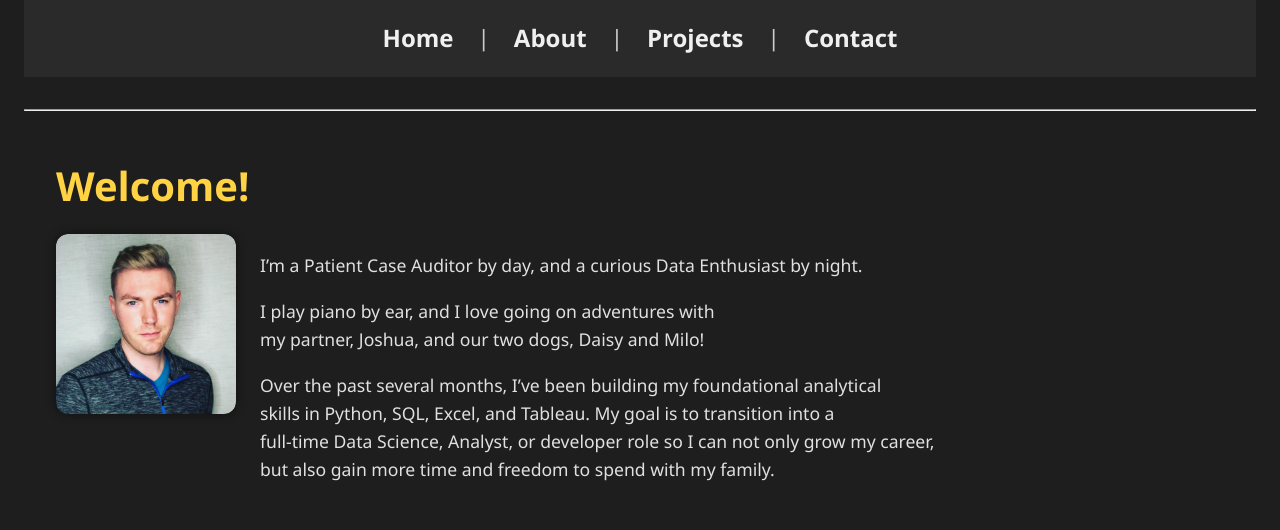
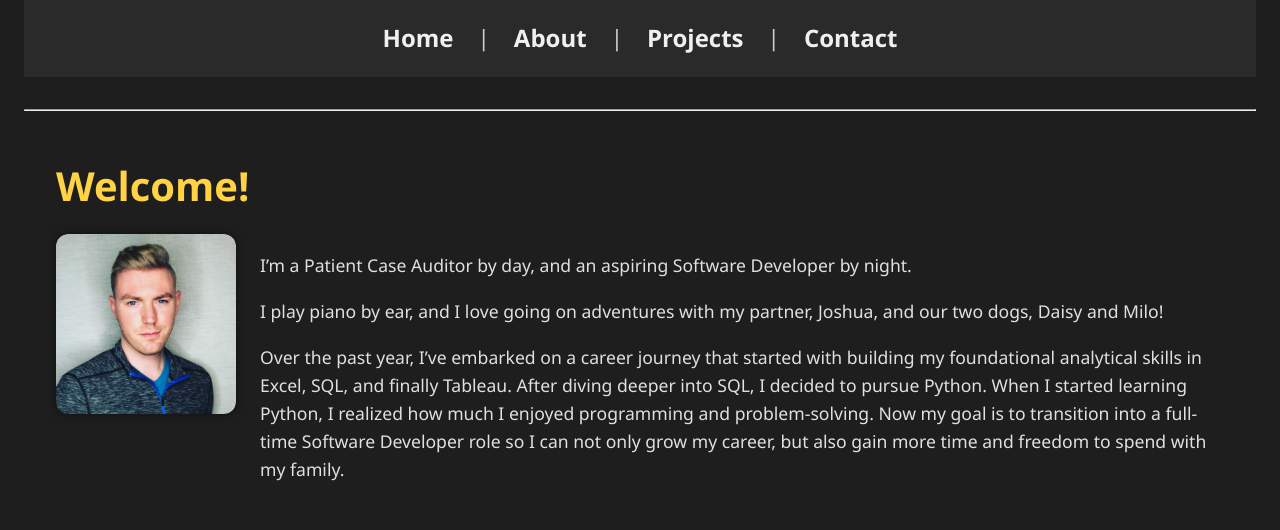
Before and after one commit to jrwiegsDev/portfolio-site, a Flask app: page / in a window 1280 px wide. Shown: the top 530 px of the page. Run offline with Flask 3, Linux system fonts and the light colour scheme.

Commit message:
Updated website

```diff
--- a/templates/index.html
+++ b/templates/index.html
@@ -11,13 +11,9 @@
                 <div class="image-hover-text">Headshot</div>
             </div>
             <div class="intro-text">
-                <p>I’m a Patient Case Auditor by day, and a curious Data Enthusiast by night.</p>
-                <p>I play piano by ear, and I love going on adventures with<br>
-                    my partner, Joshua, and our two dogs, Daisy and Milo!</p>
-                <p>Over the past several months, I’ve been building my foundational analytical<br>
-                    skills in Python, SQL, Excel, and Tableau. My goal is to transition into a<br>
-                    full-time Data Science, Analyst, or developer role so I can not only grow my career,<br>
-                    but also gain more time and freedom to spend with my family.</p>
+                <p>I’m a Patient Case Auditor by day, and an aspiring Software Developer by night.</p>
+                <p>I play piano by ear, and I love going on adventures with my partner, Joshua, and our two dogs, Daisy and Milo!</p>
+                <p>Over the past year, I’ve embarked on a career journey that started with building my foundational analytical skills in Excel, SQL, and finally Tableau. After diving deeper into SQL, I decided to pursue Python. When I started learning Python, I realized how much I enjoyed programming and problem-solving. Now my goal is to transition into a full-time Software Developer role so I can not only grow my career, but also gain more time and freedom to spend with my family.</p>
             </div>
         </div>
 
```
Also changed, not shown: templates/about.html (+5 -6 lines).
